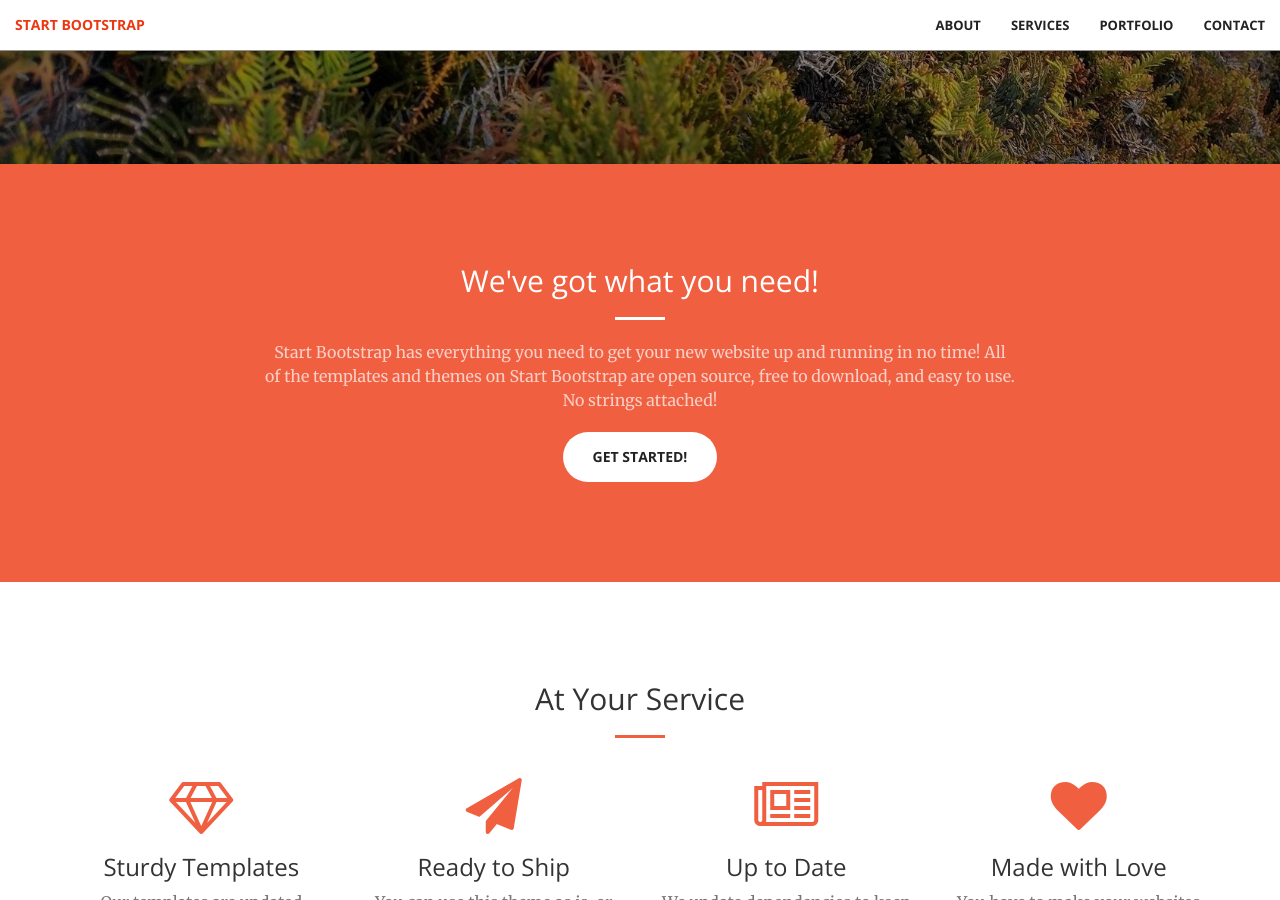
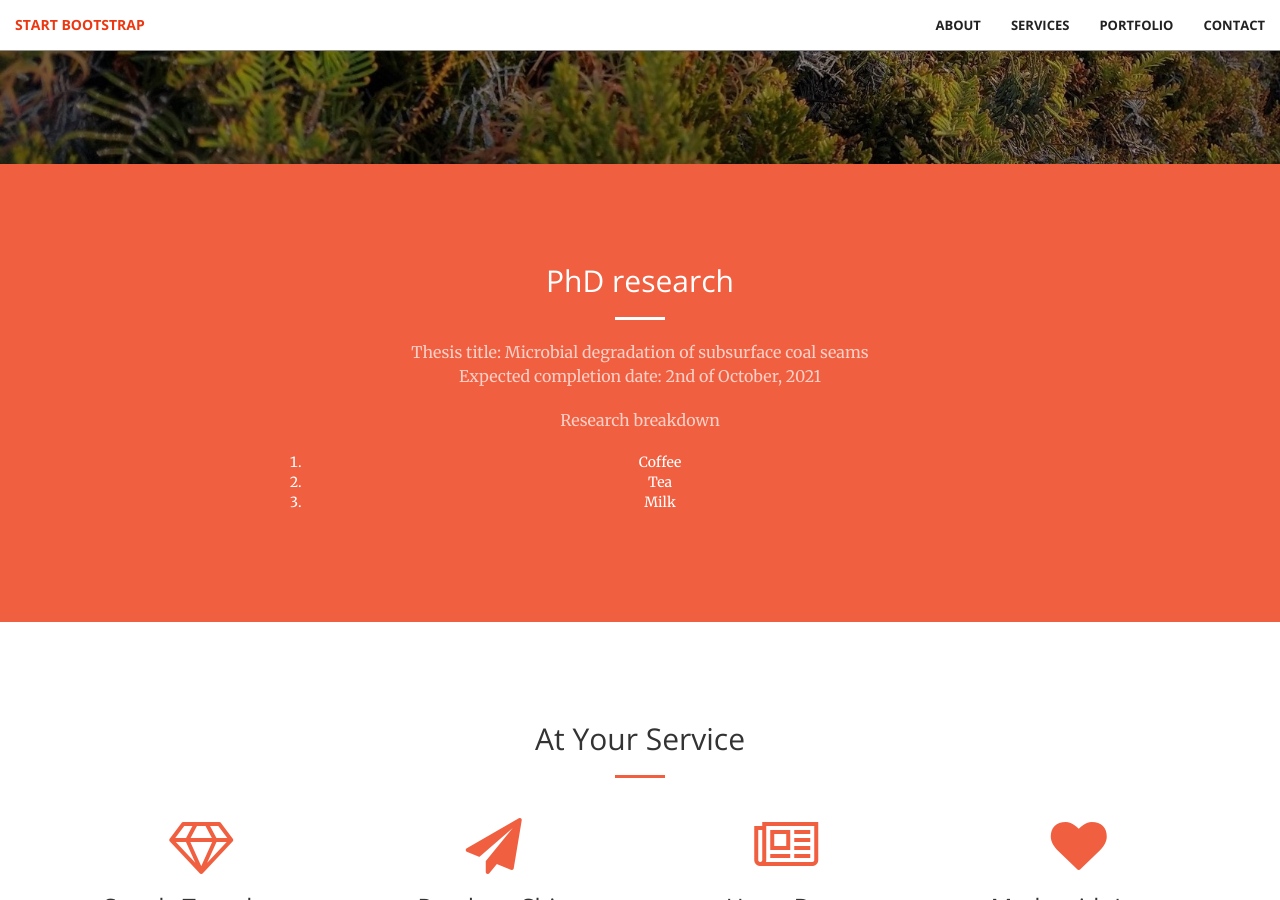
Before and after one commit to bronwyncc/homepage, a Jekyll site: the page built from index.html, in a window 1280 px wide and 900 px high, scrolled down 736 px. Built offline with Jekyll 4.4.1, drawn with Linux system fonts in a browser that asks for light colours.

Commit message:
Update call-to-action.html

```diff
--- a/_includes/call-to-action.html
+++ b/_includes/call-to-action.html
@@ -2,10 +2,16 @@
     <div class="container">
         <div class="row">
             <div class="col-lg-8 col-lg-offset-2 text-center">
-                <h2 class="section-heading">We've got what you need!</h2>
+                <h2 class="section-heading">PhD research</h2>
                 <hr class="light">
-                <p class="text-faded">Start Bootstrap has everything you need to get your new website up and running in no time! All of the templates and themes on Start Bootstrap are open source, free to download, and easy to use. No strings attached!</p>
-                <a href="#" class="btn btn-default btn-xl">Get Started!</a>
+                <p class="text-faded">Thesis title: Microbial degradation of subsurface coal seams<br>Expected completion date: 2nd of October, 2021</p>
+<!--                 <a href="#" class="btn btn-default btn-xl">Get started!</a> -->
+                <p class="text-faded">Research breakdown</p>
+                <ol>
+                    <li>Coffee</li>
+                    <li>Tea</li>
+                    <li>Milk</li>
+                </ol>
             </div>
         </div>
     </div>
```
